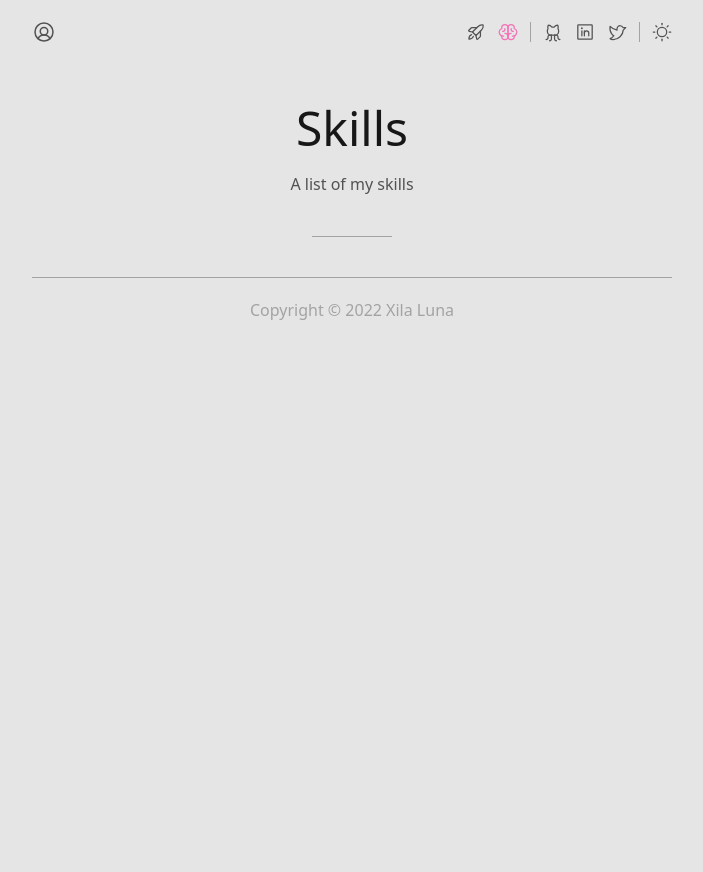
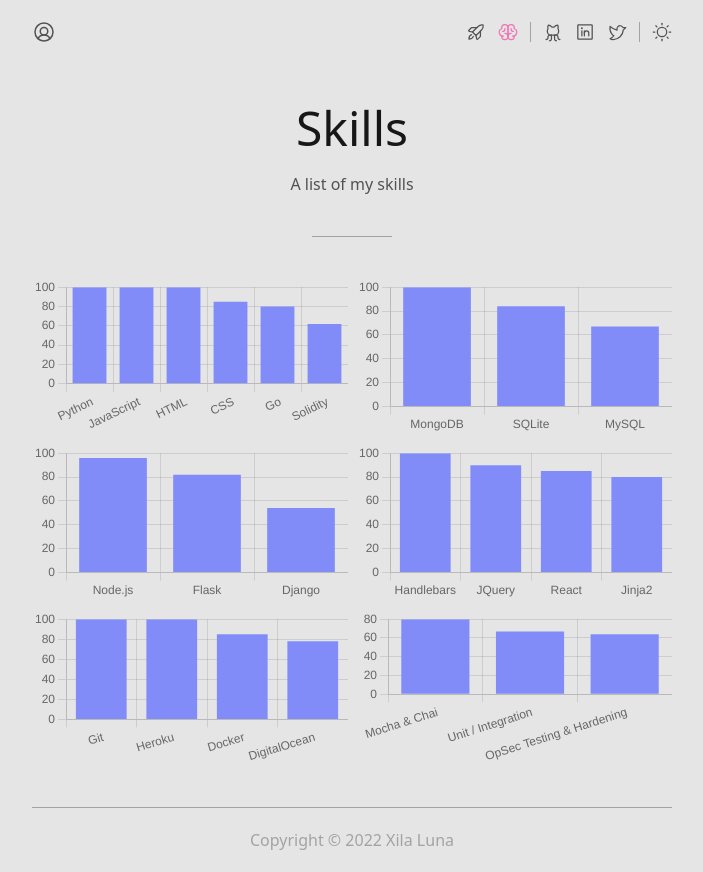
Before and after one commit to xilaluna/xilaluna.com, a Next.js app: page /skills in a window 1280 px wide. Shown: the whole page, without its empty margins (288-991 px from the left). Before the commit the page ends 800 px from the top, so only its background shows below. Built offline with nearby package versions, Linux system fonts and the light colour scheme.

Commit message:
[update] skills page with graph

```diff
--- /dev/null
+++ b/data/skills.json
@@ -0,0 +1,55 @@
+[
+  {
+    "name": "Languages",
+    "skills": [
+      { "skill": "Python", "level": 100 },
+      { "skill": "JavaScript", "level": 100 },
+      { "skill": "HTML", "level": 100 },
+      { "skill": "CSS", "level": 85 },
+      { "skill": "Go", "level": 80 },
+      { "skill": "Solidity", "level": 62 }
+    ]
+  },
+  {
+    "name": "Databases",
+    "skills": [
+      { "skill": "MongoDB", "level": 100 },
+      { "skill": "SQLite", "level": 84 },
+      { "skill": "MySQL", "level": 67 }
+    ]
+  },
+  {
+    "name": "Backend",
+    "skills": [
+      { "skill": "Node.js", "level": 96 },
+      { "skill": "Flask", "level": 82 },
+      { "skill": "Django", "level": 54 }
+    ]
+  },
+  {
+    "name": "Frontend",
+    "skills": [
+      { "skill": "Handlebars", "level": 100 },
+      { "skill": "JQuery", "level": 90 },
+      { "skill": "React", "level": 85 },
+      { "skill": "Jinja2", "level": 80 }
+    ]
+  },
+  {
+    "name": "DevOps",
+    "skills": [
+      { "skill": "Git", "level": 100 },
+      { "skill": "Heroku", "level": 100 },
+      { "skill": "Docker", "level": 85 },
+      { "skill": "DigitalOcean", "level": 78 }
+    ]
+  },
+  {
+    "name": "Testing",
+    "skills": [
+      { "skill": "Mocha & Chai", "level": 80 },
+      { "skill": "Unit / Integration", "level": 67 },
+      { "skill": "OpSec Testing & Hardening", "level": 64 }
+    ]
+  }
+]
--- a/pages/skills.tsx
+++ b/pages/skills.tsx
@@ -1,4 +1,36 @@
 import type { NextPage } from 'next';
+import React from 'react';
+import {
+  Chart as ChartJS,
+  CategoryScale,
+  LinearScale,
+  BarElement,
+  Title,
+  Tooltip,
+  Legend,
+} from 'chart.js';
+import { Bar } from 'react-chartjs-2';
+import colors from 'tailwindcss/colors';
+import skillsData from '../data/skills.json';
+
+ChartJS.register(
+  CategoryScale,
+  LinearScale,
+  BarElement,
+  Title,
+  Tooltip,
+  Legend
+);
+
+const options = {
+  responsive: true,
+  maintainAspectRatio: true,
+  plugins: {
+    legend: {
+      display: false,
+    },
+  },
+};
 
 const Skills: NextPage = () => {
   return (
@@ -7,7 +39,28 @@
         <h1 className="main-heading">Skills</h1>
         <p className="text-center">A list of my skills</p>
       </div>
-      <div className="border-divider"></div>
+      <div className="border-divider" />
+      <div className="grid grid-cols-2 gap-2">
+        {skillsData.map((group) => {
+          return (
+            <div key={group.name}>
+              <Bar
+                data={{
+                  labels: group.skills.map((skill) => skill.skill),
+                  datasets: [
+                    {
+                      label: 'Level',
+                      data: group.skills.map((skill) => skill.level),
+                      backgroundColor: colors.indigo[400],
+                    },
+                  ],
+                }}
+                options={options}
+              />
+            </div>
+          );
+        })}
+      </div>
     </div>
   );
 };
```
